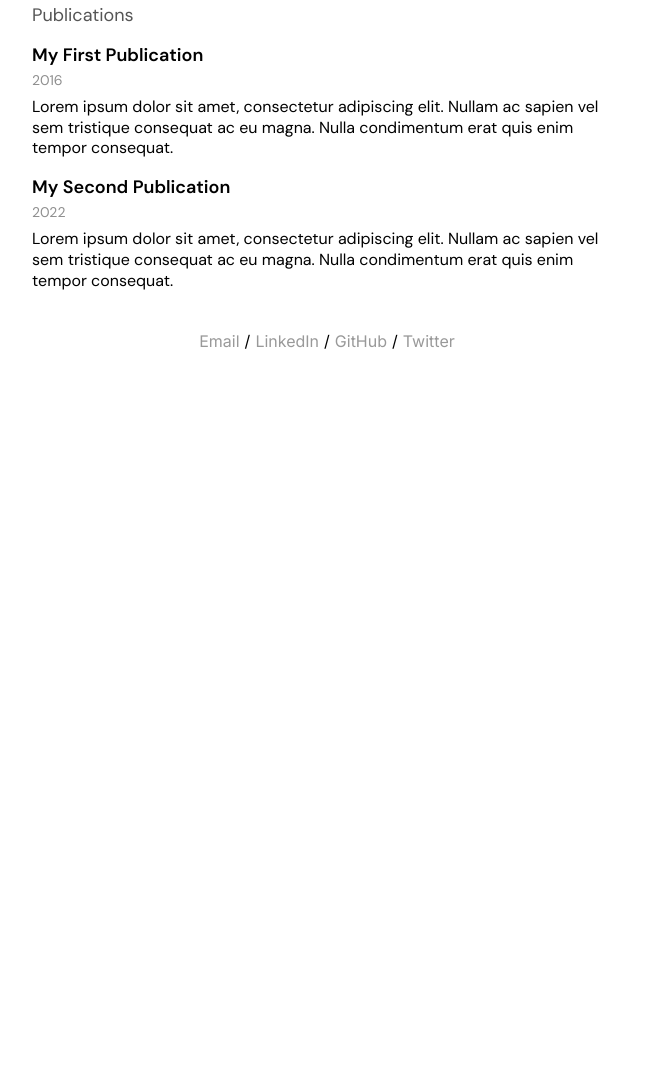
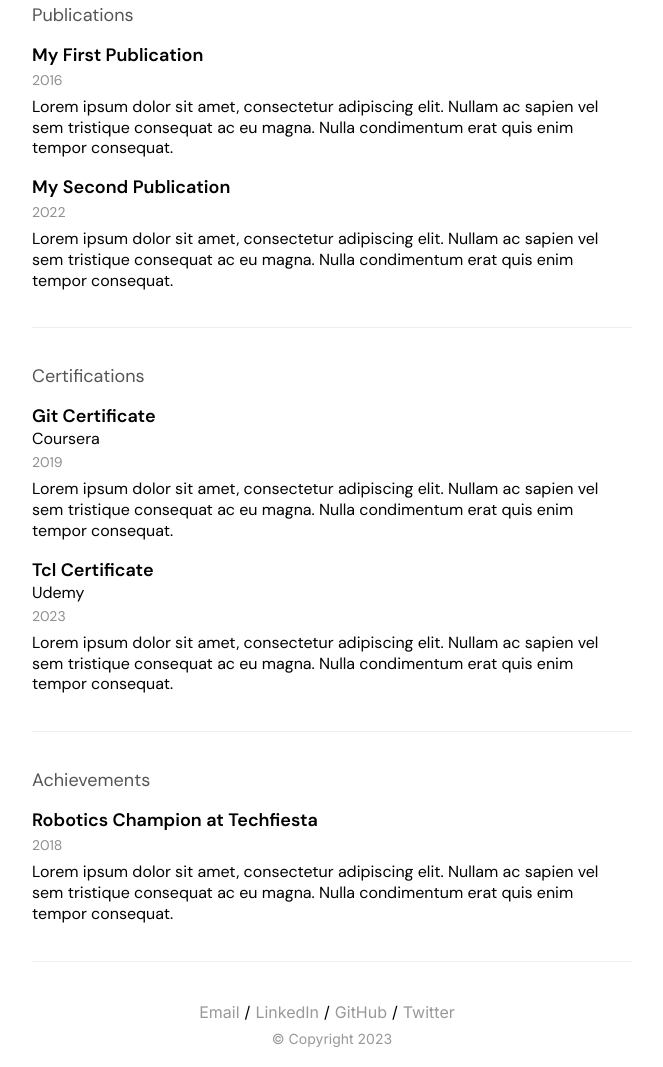
Before and after one commit to arnobk/academic-portfolio-template, a plain HTML site: page index.html in a window 1280 px wide. Shown: the part 2012-3079 px from the top of the page, without its empty margins (308-971 px from the left). Before the commit the page ends 2387 px from the top, so only its background shows below. Drawn offline with Linux system fonts and the light colour scheme.

Commit message:
Add files via upload

```diff
--- a/index.html
+++ b/index.html
@@ -109,7 +109,7 @@
         <div class="ap-block">
             <p class="ap-subtitle">Projects</p>
             <div class="ap-project">
-                <p class="ap-project-title">My First Project</p>
+                <a class="ap-project-title" href="#">My First Project</a>
                 <p class="ap-project-year">2016</p>
                 <p class="ap-project-excerpt">Lorem ipsum dolor sit amet, consectetur adipiscing elit. Nullam ac
                     sapien vel sem tristique consequat ac eu
@@ -121,7 +121,7 @@
                 </p>
             </div>
             <div class="ap-project">
-                <p class="ap-project-title">My Second Project</p>
+                <a class="ap-project-title" href="#">My Second Project</a>
                 <p class="ap-project-year">2016</p>
                 <p class="ap-project-excerpt">Lorem ipsum dolor sit amet, consectetur adipiscing elit. Nullam ac
                     sapien vel sem tristique consequat ac eu
@@ -154,6 +154,42 @@
             </div>
         </div>
 
+        <div class="ap-line"></div>
+        <!-- CERTIFICATIONS -->
+        <div class="ap-block">
+            <p class="ap-subtitle">Certifications</p>
+            <div class="ap-certification">
+                <a class="ap-certification-title" href="#">Git Certificate</a>
+                <p class="ap-certification-institute">Coursera</p>
+                <p class="ap-certification-year">2019</p>
+                <p class="ap-certification-excerpt">Lorem ipsum dolor sit amet, consectetur adipiscing elit. Nullam ac
+                    sapien vel sem tristique consequat ac eu
+                    magna. Nulla condimentum erat quis enim tempor consequat.</p>
+            </div>
+            <div class="ap-certification">
+                <a class="ap-certification-title" href="#">Tcl Certificate</a>
+                <p class="ap-certification-institute">Udemy</p>
+                <p class="ap-certification-year">2023</p>
+                <p class="ap-certification-excerpt">Lorem ipsum dolor sit amet, consectetur adipiscing elit. Nullam ac
+                    sapien vel sem tristique consequat ac eu
+                    magna. Nulla condimentum erat quis enim tempor consequat.</p>
+            </div>
+        </div>
+
+        <div class="ap-line"></div>
+        <!-- ACHIEVEMENTS -->
+        <div class="ap-block">
+            <p class="ap-subtitle">Achievements</p>
+            <div class="ap-achievement">
+                <p class="ap-achievement-title">Robotics Champion at Techfiesta</p>
+                <p class="ap-achievement-year">2018</p>
+                <p class="ap-achievement-excerpt">Lorem ipsum dolor sit amet, consectetur adipiscing elit. Nullam ac
+                    sapien vel sem tristique consequat ac eu
+                    magna. Nulla condimentum erat quis enim tempor consequat.</p>
+            </div>
+        </div>
+
+        <div class="ap-line"></div>
         <!-- FOOTER -->
         <div class="ap-footer">
             <div class="ap-social">
@@ -164,6 +200,7 @@
                     <li><a href="#">Twitter</a></li>
                 </ul>
             </div>
+            <div class="ap-copyright">&copy Copyright 2023</div>
         </div>
 
     </div>
--- a/styles.css
+++ b/styles.css
@@ -181,6 +181,13 @@ a:hover {
     font-family: "DM Sans", sans-serif;
     font-size: 18px;
     font-weight: 600;
+    color: #000 !important;
+    text-decoration: none;
+}
+
+.ap-project-title:hover {
+    text-decoration: underline;
+    color: #0099ff !important;
 }
 
 .ap-project-year {
@@ -223,6 +230,7 @@ a:hover {
     color: #000 !important;
     text-decoration: none;
 }
+
 .ap-publication-title:hover {
     text-decoration: underline;
     color: #0099ff !important;
@@ -243,8 +251,73 @@ a:hover {
     font-size: 16px;
 }
 
+.ap-certification {
+    margin: 16px 0px;
+}
+
+.ap-certification-title {
+    font-family: "DM Sans", sans-serif;
+    font-size: 18px;
+    font-weight: 600;
+    color: #000 !important;
+    text-decoration: none;
+}
+
+.ap-certification-title:hover {
+    text-decoration: underline;
+    color: #0099ff !important;
+}
+
+.ap-certification-institute {
+    font-family: "DM Sans", sans-serif;
+    font-size: 16px;
+    font-weight: 500;
+}
+
+.ap-certification-year {
+    font-family: "DM Sans", sans-serif;
+    font-size: 14px;
+    font-weight: 400;
+    color: #8f8f8f;
+    margin: 4px 0px 8px;
+}
+
+.ap-certification-excerpt {
+    font-family: "DM Sans", sans-serif;
+    font-weight: 400;
+    line-height: 1.3em;
+    font-size: 16px;
+}
+
+.ap-achievement {
+    margin: 16px 0px;
+}
+
+.ap-achievement-title {
+    font-family: "DM Sans", sans-serif;
+    font-size: 18px;
+    font-weight: 600;
+}
+
+.ap-achievement-year {
+    font-family: "DM Sans", sans-serif;
+    font-size: 14px;
+    font-weight: 400;
+    color: #8f8f8f;
+    margin: 4px 0px 8px;
+}
+
+.ap-achievement-excerpt {
+    font-family: "DM Sans", sans-serif;
+    font-weight: 400;
+    line-height: 1.3em;
+    font-size: 16px;
+}
+
+
 .ap-footer {
     margin: 40px 0px 20px;
+    text-align: center;
 }
 
 .ap-social {
@@ -284,9 +357,11 @@ a:hover {
     text-decoration: underline;
 
 }
+
 .ap-social-header {
     margin-bottom: 8px;
 }
+
 .ap-social-header ul {
     margin: 0;
     padding: 0;
@@ -319,6 +394,12 @@ a:hover {
 .ap-social-header ul li a:hover {
     text-decoration: underline;
     color: #0099ff;
+}
+.ap-copyright {
+    margin: 4px 0px;
+    font-family: "Inter", serif;
+    font-size: 14px;
+    color: #999999;
 }
 
 .ap-blog-post {
```
Also changed, not shown: blog.html (+13 -0 lines).
